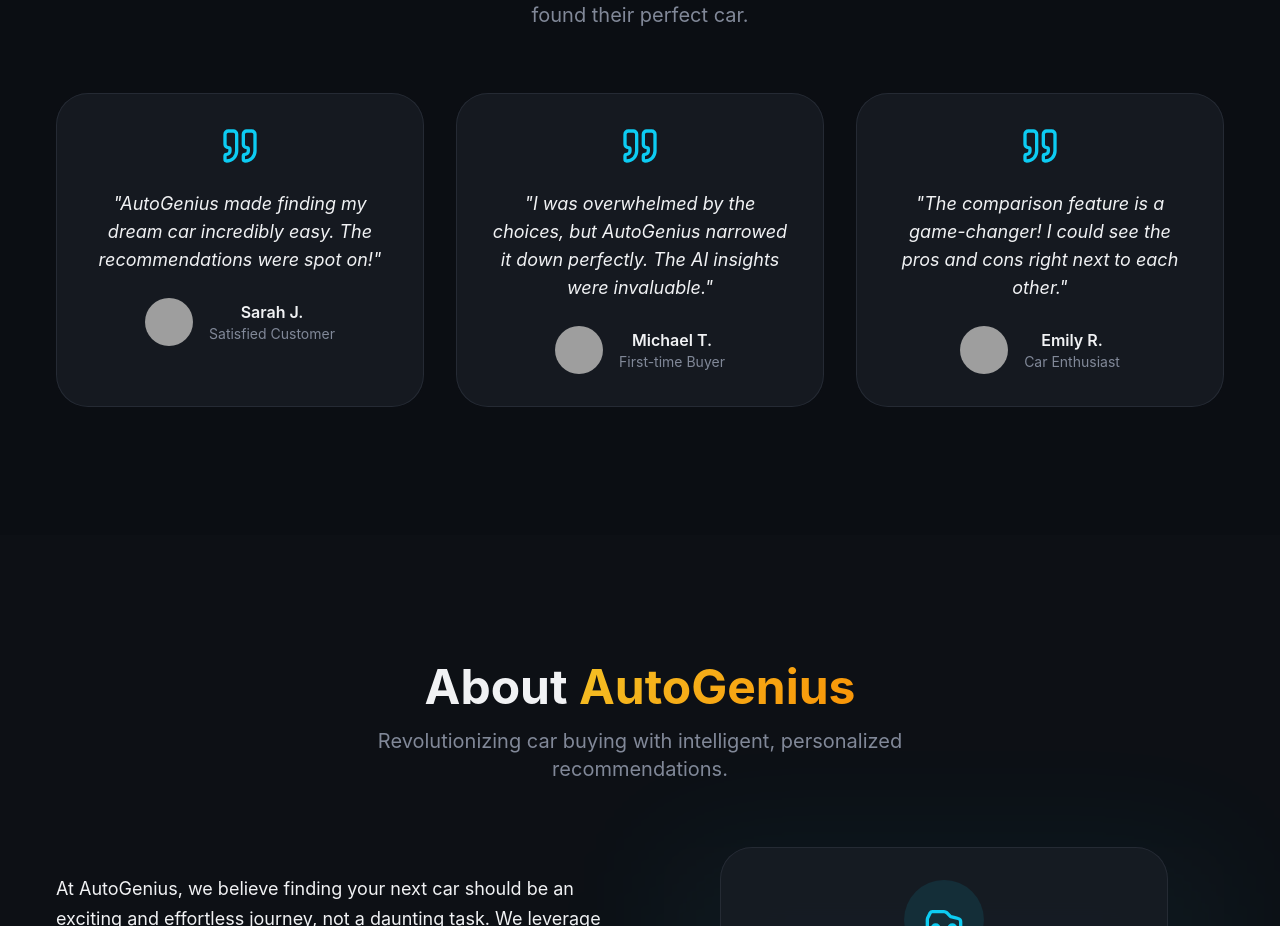
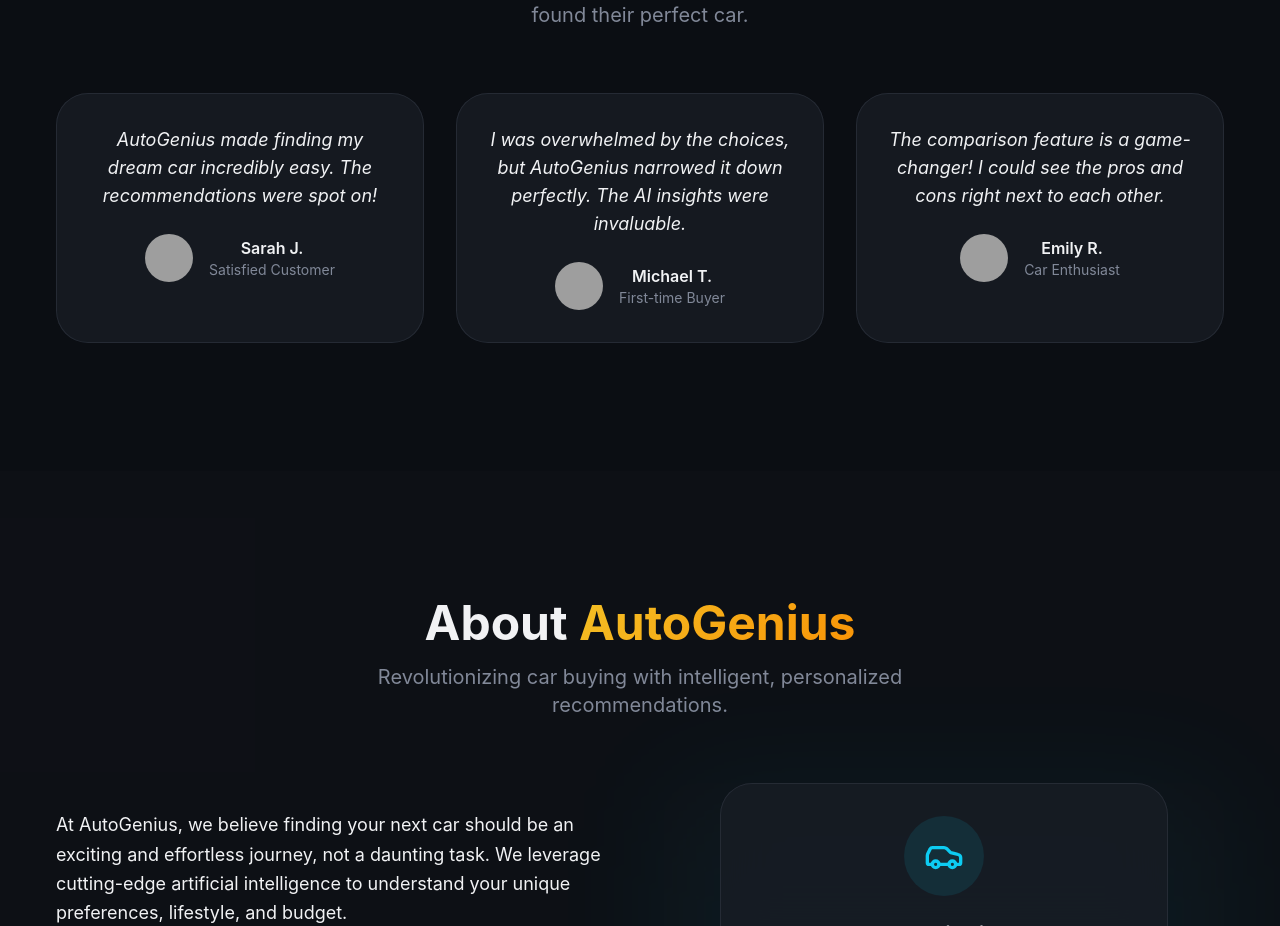
Before and after one commit to Pastback-dev/auto-zenith-v2, a React (Vite) app: page / in a window 1280 px wide. Shown: the part 2023-2949 px from the top of the page. Built offline with nearby package versions, Linux system fonts and the light colour scheme; grey boxes are pictures that could not be loaded.

Commit message:
[dyad] Removing quotation marks from testimonials - wrote 1 file(s)

```diff
--- a/src/components/TestimonialsSection.tsx
+++ b/src/components/TestimonialsSection.tsx
@@ -1,5 +1,4 @@
 import { motion } from "framer-motion";
-import { Quote } from "lucide-react";
 import { useTranslation } from "react-i18next";
 
 export function TestimonialsSection() {
@@ -54,8 +53,7 @@ export function TestimonialsSection() {
               transition={{ duration: 0.5, delay: index * 0.1 }}
               className="glass-card rounded-3xl p-8 flex flex-col items-center text-center premium-card"
             >
-              <Quote className="w-10 h-10 text-primary mb-6" />
-              <p className="text-lg text-foreground mb-6 italic">"{testimonial.quote}"</p>
+              <p className="text-lg text-foreground mb-6 italic">{testimonial.quote}</p>
               <div className="flex items-center gap-4">
                 <img src={testimonial.avatar} alt={testimonial.name} className="w-12 h-12 rounded-full" />
                 <div>
```
